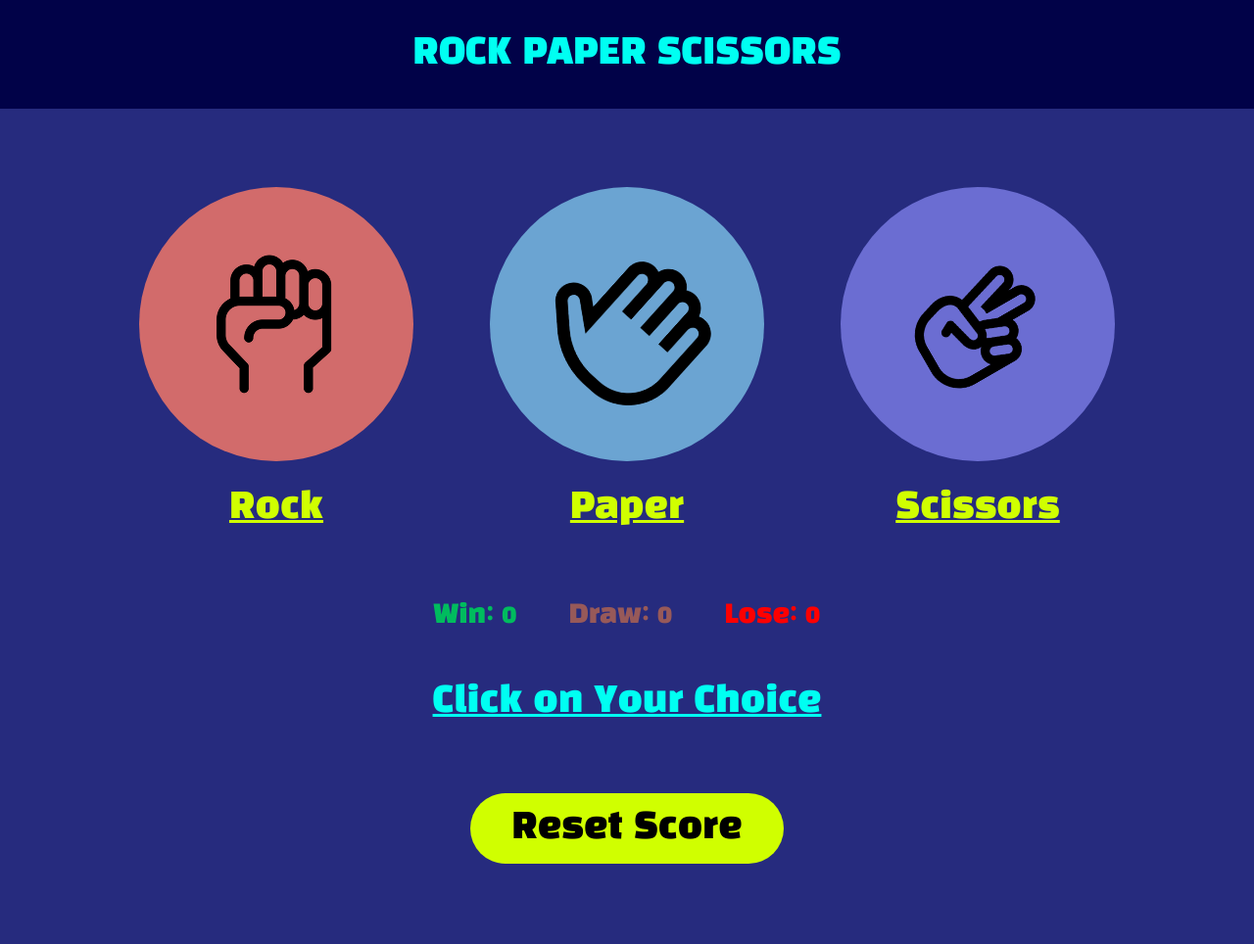
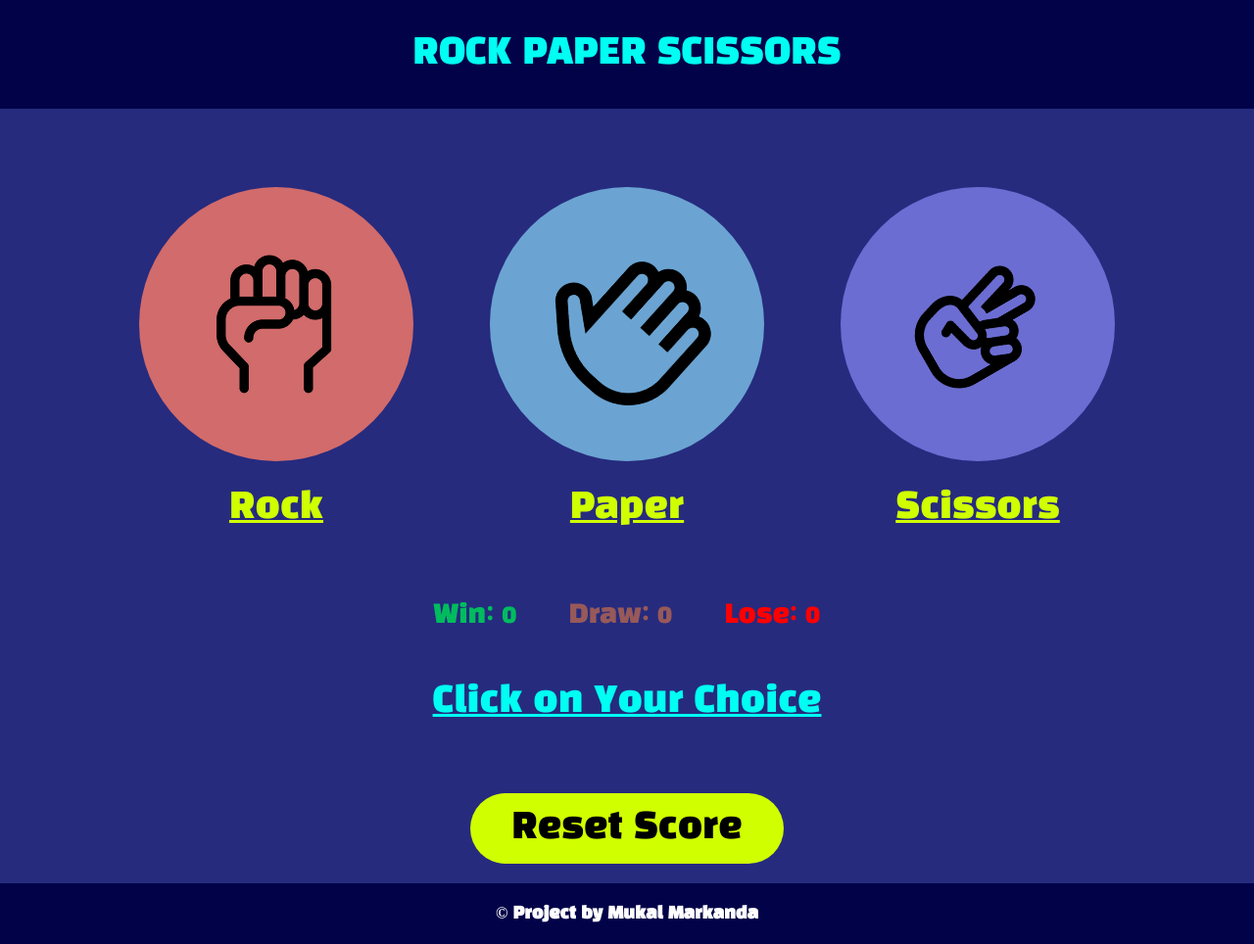
Before and after one commit to CodewithMukal/Rock-Paper-Scissors, a plain HTML site: page index.html in a window 1280 px wide. Shown: the whole page at 98% size. Before the commit the page ends 882 px from the top, so only its background shows below. Drawn offline with Linux system fonts and the light colour scheme.

Commit message:
Added Watermark

```diff
--- a/index.html
+++ b/index.html
@@ -66,6 +66,11 @@
             </button>
         </div>
     </main>
+    <footer>
+        <div id="footerdiv">
+            <h5>&copy; Project by Mukal Markanda</h5>
+        </div>
+    </footer>
     <script src="script.js"></script>
 </body>
 </html>
--- a/style.css
+++ b/style.css
@@ -181,6 +181,18 @@ img{
     font-weight: 400;
     line-height: normal;
 }
+#footerdiv{
+    width: 100vw;
+    height: 62px;
+    background-color: #010248;
+    margin-top: 20px;
+    display: flex;
+    justify-content: center;
+    align-items: center;
+    color: white;
+    font-size: 20px;
+    font-family: "Black Han Sans";
+}
 @media only screen and (max-width: 1200px){
     #title{
         font-size: 1.75rem;
@@ -212,4 +224,7 @@ img{
     #notify{
         font-size: 36px;
     }
+    #footerdiv{
+        margin-top: 174px;
+    }
 }
```
